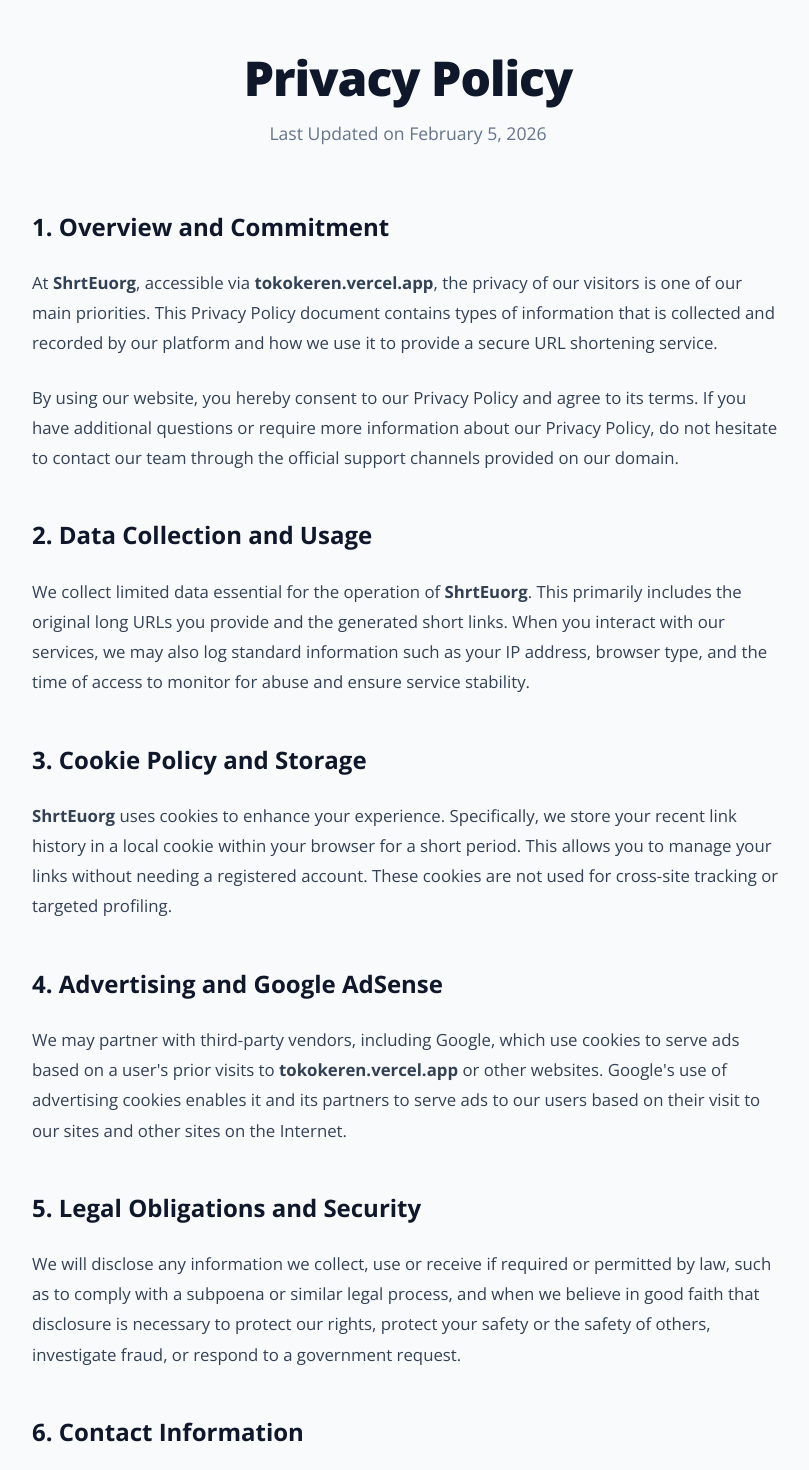
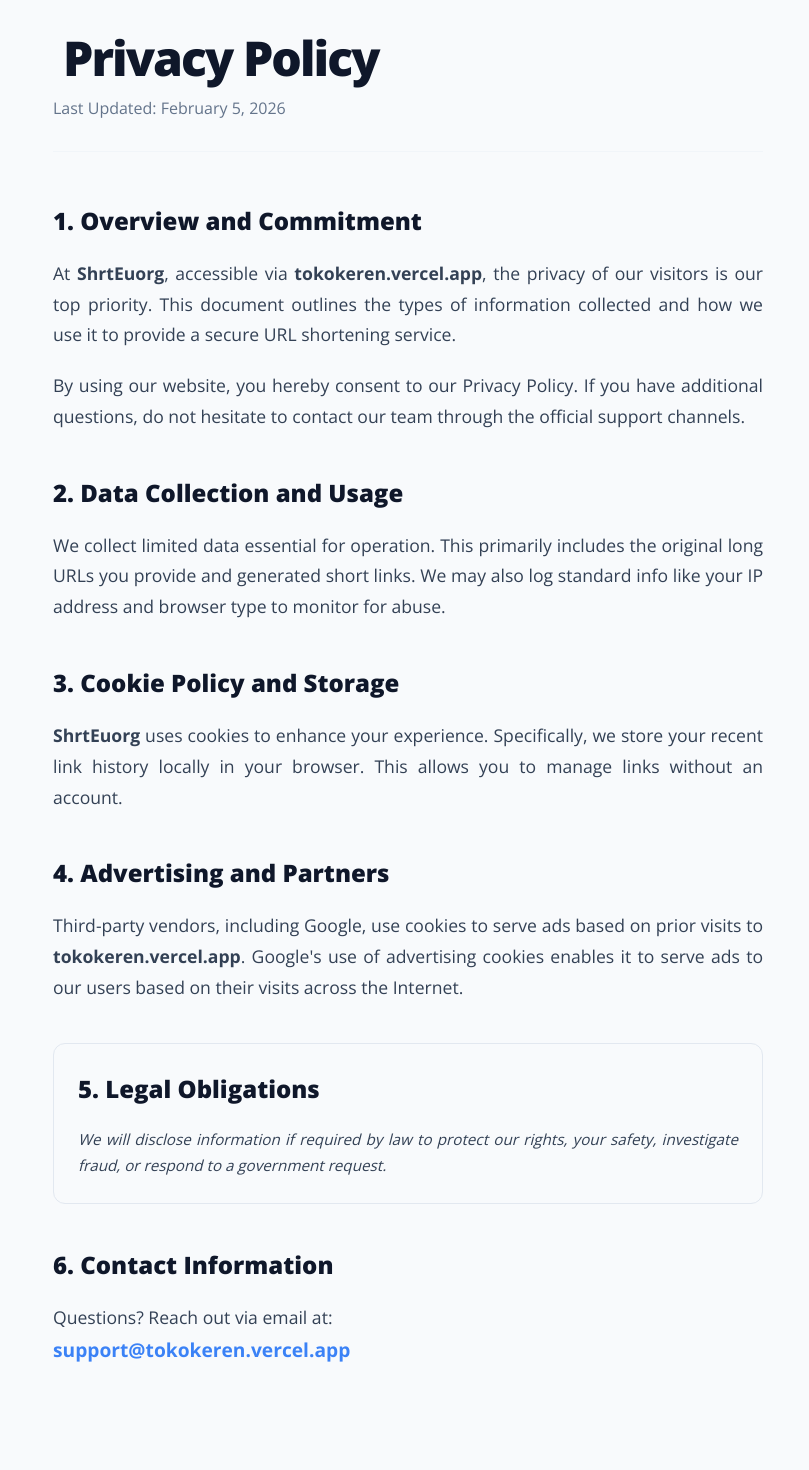
Before and after one commit to page-dotcom/Links, a Next.js app: page /privacy in a window 1280 px wide. Shown: the part 160-1630 px from the top of the page, without its empty margins (232-1041 px from the left). Built offline with nearby package versions, Linux system fonts and the light colour scheme.

Commit message:
Update page.js

```diff
--- a/app/privacy/page.js
+++ b/app/privacy/page.js
@@ -2,76 +2,107 @@ import Header from '../../components/Header';
 import Footer from '../../components/Footer';
 import { siteConfig } from '../../lib/config';
 
-// Metadata SEKARANG AMAN karena "use client" sudah dihapus
 export const metadata = {
   title: `Privacy Policy - ${siteConfig.name}`,
   description: `Read the privacy policy for ${siteConfig.name} (${siteConfig.domain}). Learn how we protect your data and privacy.`,
 };
 
 export default function PrivacyPolicy() {
-  const lastUpdated = new Date().toLocaleDateString('en-US', { month: 'long', day: 'numeric', year: 'numeric' });
+  // Gunakan tanggal statis agar tidak berubah setiap kali di-render (bagus untuk SEO)
+  const lastUpdated = "February 5, 2026";
 
   return (
     <>
       <Header />
-      <main>
-        <div className="container" style={{ padding: '80px 24px', maxWidth: '800px', margin: '0 auto' }}>
+      <main style={{ minHeight: '100vh' }}>
+        <div style={{
+          padding: '60px 20px',
+          maxWidth: '750px',
+          margin: '0 auto',
+          fontFamily: '-apple-system, BlinkMacSystemFont, "Segoe UI", Roboto, sans-serif'
+        }}>
 
-          <div style={{ textAlign: 'center', marginBottom: '60px' }}>
-            <h1 style={{ fontSize: '3rem', fontWeight: '800', marginBottom: '16px', letterSpacing: '-1px' }}>
+          {/* Header Section */}
+          <div style={{ textAlign: 'left', marginBottom: '48px', borderBottom: '1px solid #f1f5f9', paddingBottom: '32px' }}>
+            <h1 style={{
+              fontSize: 'clamp(2rem, 8vw, 3rem)',
+              fontWeight: '850',
+              marginBottom: '12px',
+              color: '#0f172a',
+              letterSpacing: '-0.04em'
+            }}>
               Privacy Policy
             </h1>
-            <p style={{ color: '#64748b', fontSize: '1.1rem' }}>
-              Last Updated on {lastUpdated}
+            <p style={{ color: '#64748b', fontSize: '1rem', fontWeight: '500' }}>
+              Last Updated: {lastUpdated}
             </p>
           </div>
 
-          <div style={{ lineHeight: '1.8', color: '#334155', fontSize: '1.05rem' }}>
+          {/* Content Section */}
+          <div style={{
+            lineHeight: '1.75',
+            color: '#334155',
+            fontSize: '1.1rem',
+            textAlign: 'justify'
+          }}>
 
-            <h2 style={{ fontSize: '1.5rem', fontWeight: '700', marginTop: '40px', marginBottom: '20px', color: '#0f172a' }}>
+            <section style={{ marginBottom: '40px' }}>
+              <h2 style={{ fontSize: '1.5rem', fontWeight: '800', marginBottom: '16px', color: '#0f172a' }}>
                 1. Overview and Commitment
               </h2>
-            <p style={{ marginBottom: '24px' }}>
-              At <strong>{siteConfig.name}</strong>, accessible via <strong>{siteConfig.domain}</strong>, the privacy of our visitors is one of our main priorities. This Privacy Policy document contains types of information that is collected and recorded by our platform and how we use it to provide a secure URL shortening service.
+              <p style={{ marginBottom: '20px' }}>
+                At <strong>{siteConfig.name}</strong>, accessible via <strong>{siteConfig.domain}</strong>, the privacy of our visitors is our top priority. This document outlines the types of information collected and how we use it to provide a secure URL shortening service.
               </p>
-            <p style={{ marginBottom: '24px' }}>
-              By using our website, you hereby consent to our Privacy Policy and agree to its terms. If you have additional questions or require more information about our Privacy Policy, do not hesitate to contact our team through the official support channels provided on our domain.
+              <p>
+                By using our website, you hereby consent to our Privacy Policy. If you have additional questions, do not hesitate to contact our team through the official support channels.
               </p>
+            </section>
 
-            <h2 style={{ fontSize: '1.5rem', fontWeight: '700', marginTop: '40px', marginBottom: '20px', color: '#0f172a' }}>
+            <section style={{ marginBottom: '40px' }}>
+              <h2 style={{ fontSize: '1.5rem', fontWeight: '800', marginBottom: '16px', color: '#0f172a' }}>
                 2. Data Collection and Usage
               </h2>
-            <p style={{ marginBottom: '24px' }}>
-              We collect limited data essential for the operation of <strong>{siteConfig.name}</strong>. This primarily includes the original long URLs you provide and the generated short links. When you interact with our services, we may also log standard information such as your IP address, browser type, and the time of access to monitor for abuse and ensure service stability.
+              <p>
+                We collect limited data essential for operation. This primarily includes the original long URLs you provide and generated short links. We may also log standard info like your IP address and browser type to monitor for abuse.
               </p>
+            </section>
 
-            <h2 style={{ fontSize: '1.5rem', fontWeight: '700', marginTop: '40px', marginBottom: '20px', color: '#0f172a' }}>
+            <section style={{ marginBottom: '40px' }}>
+              <h2 style={{ fontSize: '1.5rem', fontWeight: '800', marginBottom: '16px', color: '#0f172a' }}>
                 3. Cookie Policy and Storage
               </h2>
-            <p style={{ marginBottom: '24px' }}>
-              <strong>{siteConfig.name}</strong> uses cookies to enhance your experience. Specifically, we store your recent link history in a local cookie within your browser for a short period. This allows you to manage your links without needing a registered account. These cookies are not used for cross-site tracking or targeted profiling.
+              <p>
+                <strong>{siteConfig.name}</strong> uses cookies to enhance your experience. Specifically, we store your recent link history locally in your browser. This allows you to manage links without an account.
               </p>
+            </section>
 
-            <h2 style={{ fontSize: '1.5rem', fontWeight: '700', marginTop: '40px', marginBottom: '20px', color: '#0f172a' }}>
-              4. Advertising and Google AdSense
+            <section style={{ marginBottom: '40px' }}>
+              <h2 style={{ fontSize: '1.5rem', fontWeight: '800', marginBottom: '16px', color: '#0f172a' }}>
+                4. Advertising and Partners
               </h2>
-            <p style={{ marginBottom: '24px' }}>
-              We may partner with third-party vendors, including Google, which use cookies to serve ads based on a user's prior visits to <strong>{siteConfig.domain}</strong> or other websites. Google's use of advertising cookies enables it and its partners to serve ads to our users based on their visit to our sites and other sites on the Internet.
+              <p>
+                Third-party vendors, including Google, use cookies to serve ads based on prior visits to <strong>{siteConfig.domain}</strong>. Google's use of advertising cookies enables it to serve ads to our users based on their visits across the Internet.
               </p>
+            </section>
 
-            <h2 style={{ fontSize: '1.5rem', fontWeight: '700', marginTop: '40px', marginBottom: '20px', color: '#0f172a' }}>
-              5. Legal Obligations and Security
+            <section style={{ marginBottom: '40px', padding: '24px', background: '#f8fafc', borderRadius: '12px', border: '1px solid #e2e8f0' }}>
+              <h2 style={{ fontSize: '1.5rem', fontWeight: '800', marginBottom: '16px', color: '#0f172a' }}>
+                5. Legal Obligations
               </h2>
-            <p style={{ marginBottom: '24px' }}>
-              We will disclose any information we collect, use or receive if required or permitted by law, such as to comply with a subpoena or similar legal process, and when we believe in good faith that disclosure is necessary to protect our rights, protect your safety or the safety of others, investigate fraud, or respond to a government request.
+              <p style={{ fontSize: '0.95rem', fontStyle: 'italic' }}>
+                We will disclose information if required by law to protect our rights, your safety, investigate fraud, or respond to a government request.
               </p>
+            </section>
 
-            <h2 style={{ fontSize: '1.5rem', fontWeight: '700', marginTop: '40px', marginBottom: '20px', color: '#0f172a' }}>
+            <section style={{ marginBottom: '40px' }}>
+              <h2 style={{ fontSize: '1.5rem', fontWeight: '800', marginBottom: '16px', color: '#0f172a' }}>
                 6. Contact Information
               </h2>
-            <p style={{ marginBottom: '24px' }}>
-              If you have any questions about this Privacy Policy, please contact us via email at <strong>support@{siteConfig.domain}</strong>.
+              <p>
+                Questions? Reach out via email at: <br />
+                <strong style={{ color: '#3b82f6', fontSize: '1.2rem' }}>support@{siteConfig.domain}</strong>
               </p>
+            </section>
 
           </div>
         </div>
```
Lines whose indentation alone changed are shown as unchanged.
